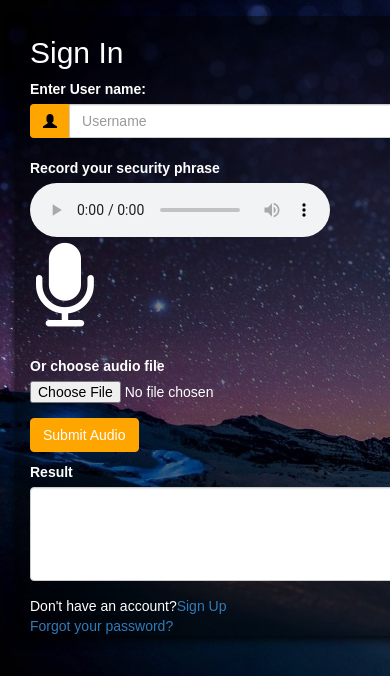
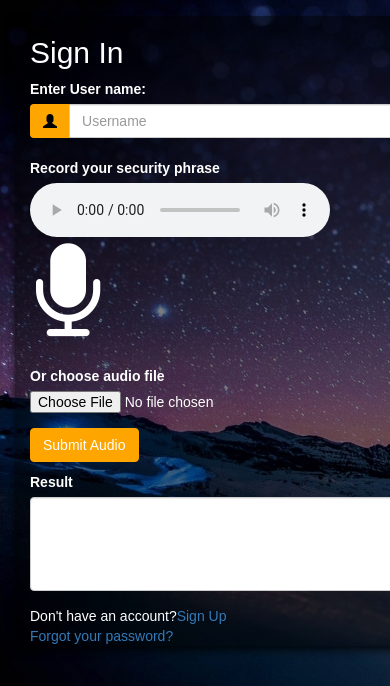
Before and after one commit to alonakorzhnev/VoiceKeyProject, a Django app: page / in a window 390 px wide; the page is wider, and only the part inside the window is pictured. Shown: the part 54-740 px from the top of that part. Run offline with Django 3.2, Linux system fonts and the light colour scheme; some libraries are stand-ins or nearby versions; some web fonts are replaced.

Commit message:
Microphone Button Sign In Changing

```diff
--- a/app/static/app/scriptSignIn.js
+++ b/app/static/app/scriptSignIn.js
@@ -44,6 +44,8 @@
     }
 
     function startRecording(){
+        document.getElementById("micButton").style.color="#FF0000";
+        //micButton.style.background='red';
     	$("#file").val("");
     	if (navigator.mediaDevices.getUserMedia === undefined) {
     		displayError("This browser doesn't support getUserMedia.");
@@ -69,6 +71,7 @@
     }
 
     function stopRecording(){
+        document.getElementById("micButton").style.color="#FFFFFF";
     	recorder.stop();
     	clearInterval(interval);
         recorder.exportWAV(function(blob){
--- a/app/static/css/theme.css
+++ b/app/static/css/theme.css
@@ -112,6 +112,6 @@ body {
     padding-bottom: 0.6em;
 }
 
-#micbutton {
-    font-size: 90px !important;
+#micButton {
+    font-size: 100px !important;
 }
--- a/app/templates/app/signIn.html
+++ b/app/templates/app/signIn.html
@@ -27,7 +27,7 @@
 
                 </div>
 
-                <button class="button" onclick="toggler()"><i class="fa fa-microphone" aria-hidden="true" id="micbutton"></i></button>
+                <button class="button" onclick="toggler()"><i class="fa fa-microphone" aria-hidden="true" id="micButton"></i></button>
 
 
             </div>
```
Also changed, not shown: 1 other file.
